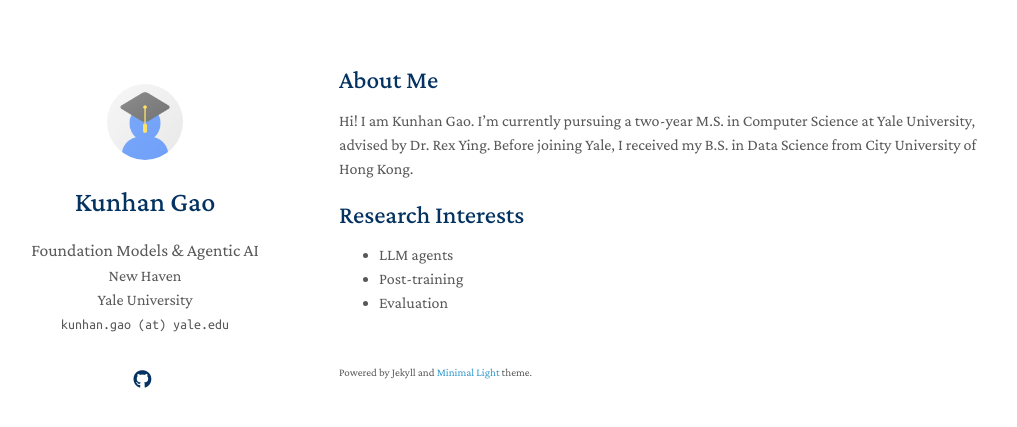
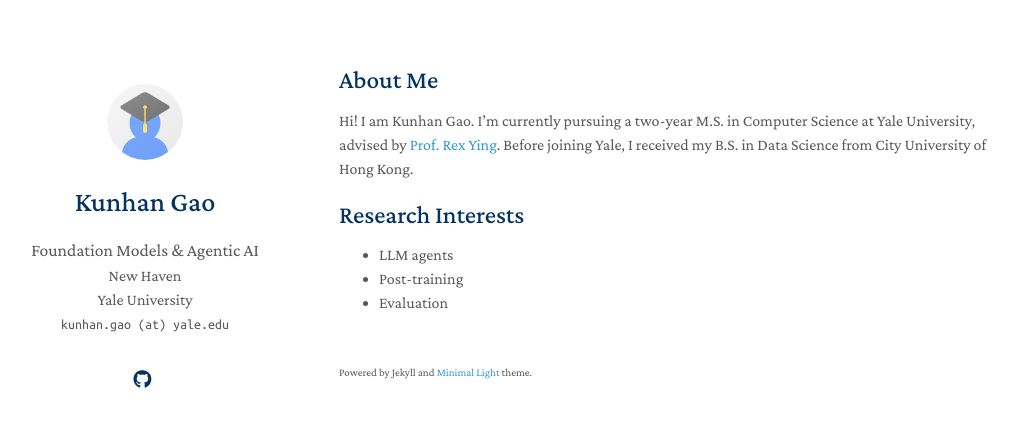
Before and after one commit to kunhan-G/kunhan-G.github.io, a Jekyll site: the page built from index.md, in a window 1280 px wide. Shown: the top 427 px of the page, without its empty margins (131-1148 px from the left). Built offline with Jekyll 4.4.1, drawn with Linux system fonts in a browser that asks for light colours; a style sheet for code colours, icons or effects is not loaded; our own code applies the rules of GitHub Pages for plain Markdown files.

Commit message:
Link Prof. Rex Ying in the About Me section.
Use the Yale faculty page so visitors can open the advisor profile directly.

```diff
--- a/html_source_file/index.html
+++ b/html_source_file/index.html
@@ -69,7 +69,7 @@
 
       <h2 id="about-me">About Me</h2>
 
-<p>Hi! I am Kunhan Gao. I’m currently pursuing a two-year M.S. in Computer Science at Yale University, advised by Dr. Rex Ying. Before joining Yale, I received my B.S. in Data Science from City University of Hong Kong.</p>
+<p>Hi! I am Kunhan Gao. I’m currently pursuing a two-year M.S. in Computer Science at Yale University, advised by <a href="https://www.cs.yale.edu/homes/ying-rex/">Prof. Rex Ying</a>. Before joining Yale, I received my B.S. in Data Science from City University of Hong Kong.</p>
 
 <h2 id="research-interests">Research Interests</h2>
 
--- a/index.md
+++ b/index.md
@@ -4,7 +4,7 @@
 
 ## About Me
 
-Hi! I am Kunhan Gao. I’m currently pursuing a two-year M.S. in Computer Science at Yale University, advised by Dr. Rex Ying. Before joining Yale, I received my B.S. in Data Science from City University of Hong Kong.
+Hi! I am Kunhan Gao. I’m currently pursuing a two-year M.S. in Computer Science at Yale University, advised by [Prof. Rex Ying](https://www.cs.yale.edu/homes/ying-rex/). Before joining Yale, I received my B.S. in Data Science from City University of Hong Kong.
 
 ## Research Interests
 
```
